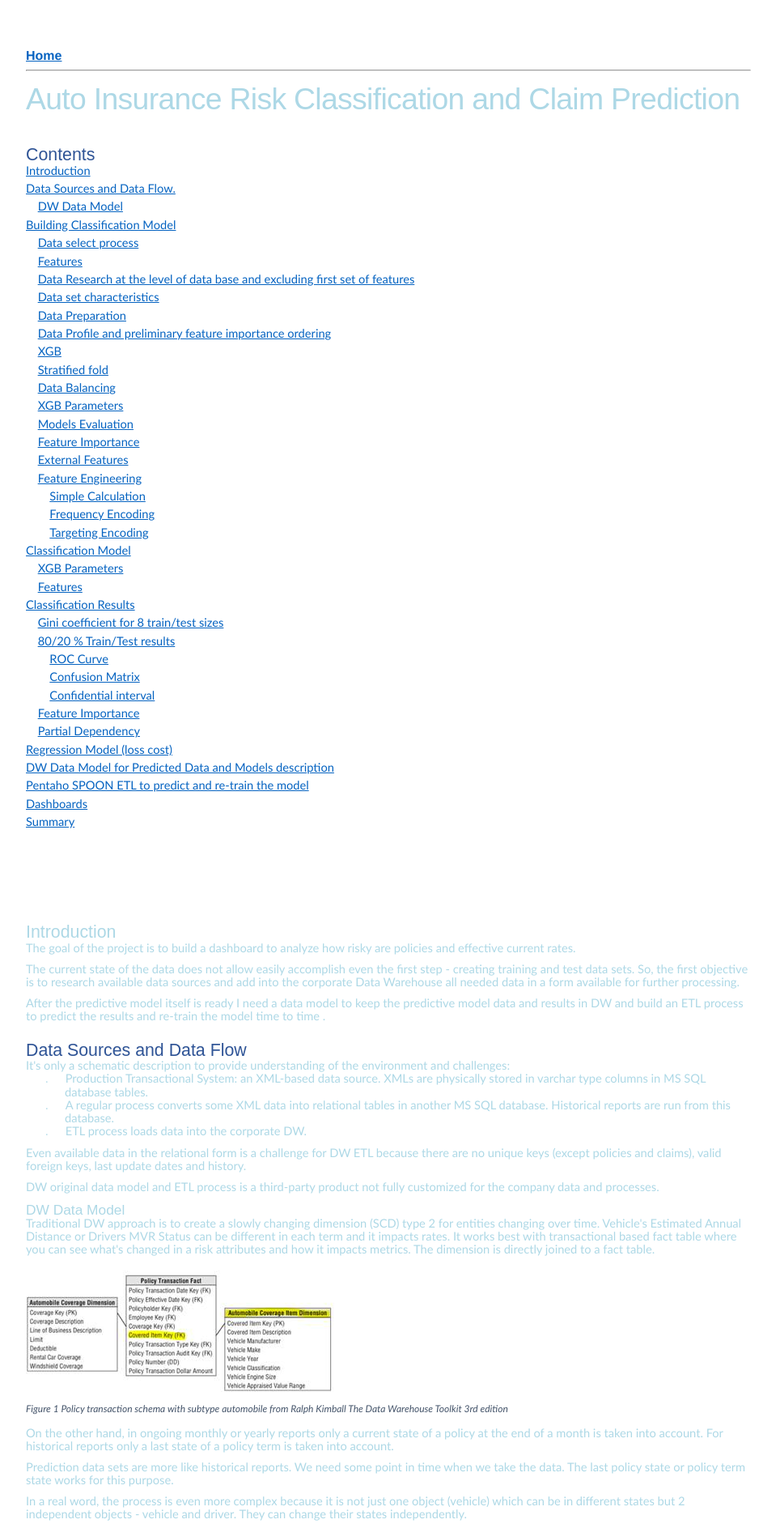
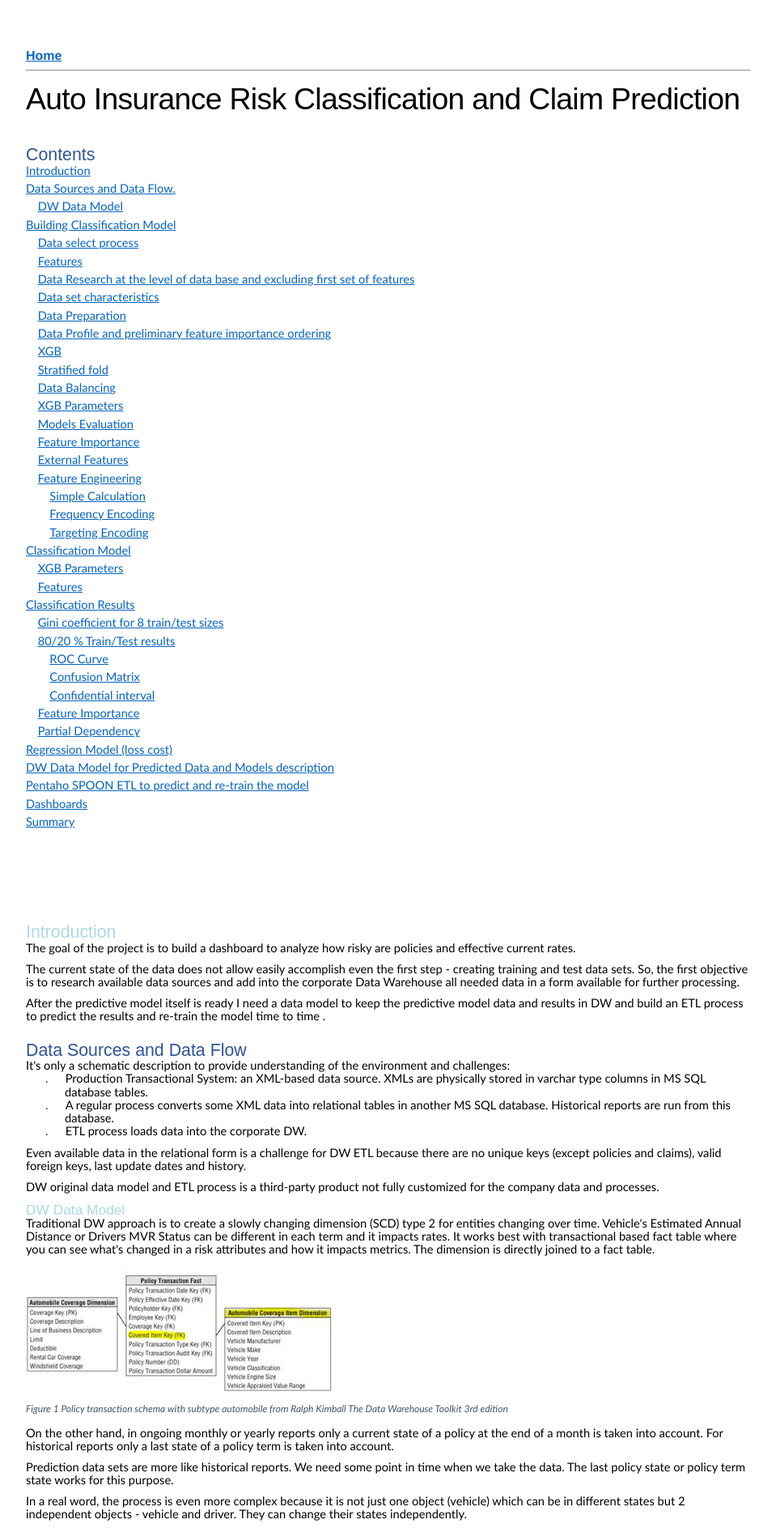
Before and after one commit to KaterynaD/KaterynaD.github.io, a Jekyll site: the page built from Auto Insurance Risk Classification and Claim Prediction/Auto Insurance Risk Classification and Claim Prediction.htm, in a window 1280 px wide. Shown: the top 1887 px of the page at 81% size, without its empty margins (160-1119 px from the left). Built offline with Jekyll 4.4.1, drawn with Linux system fonts in a browser that asks for light colours.

Commit message:
Update main.css

```diff
--- a/css/main.css
+++ b/css/main.css
@@ -26,7 +26,6 @@ h1 {
 p {
     font-size: 1.5em;
     line-height: 1.4em;
-    color: #add8e6;
 }
 footer {
     border-top: 1px solid #d5d5d5;
```
